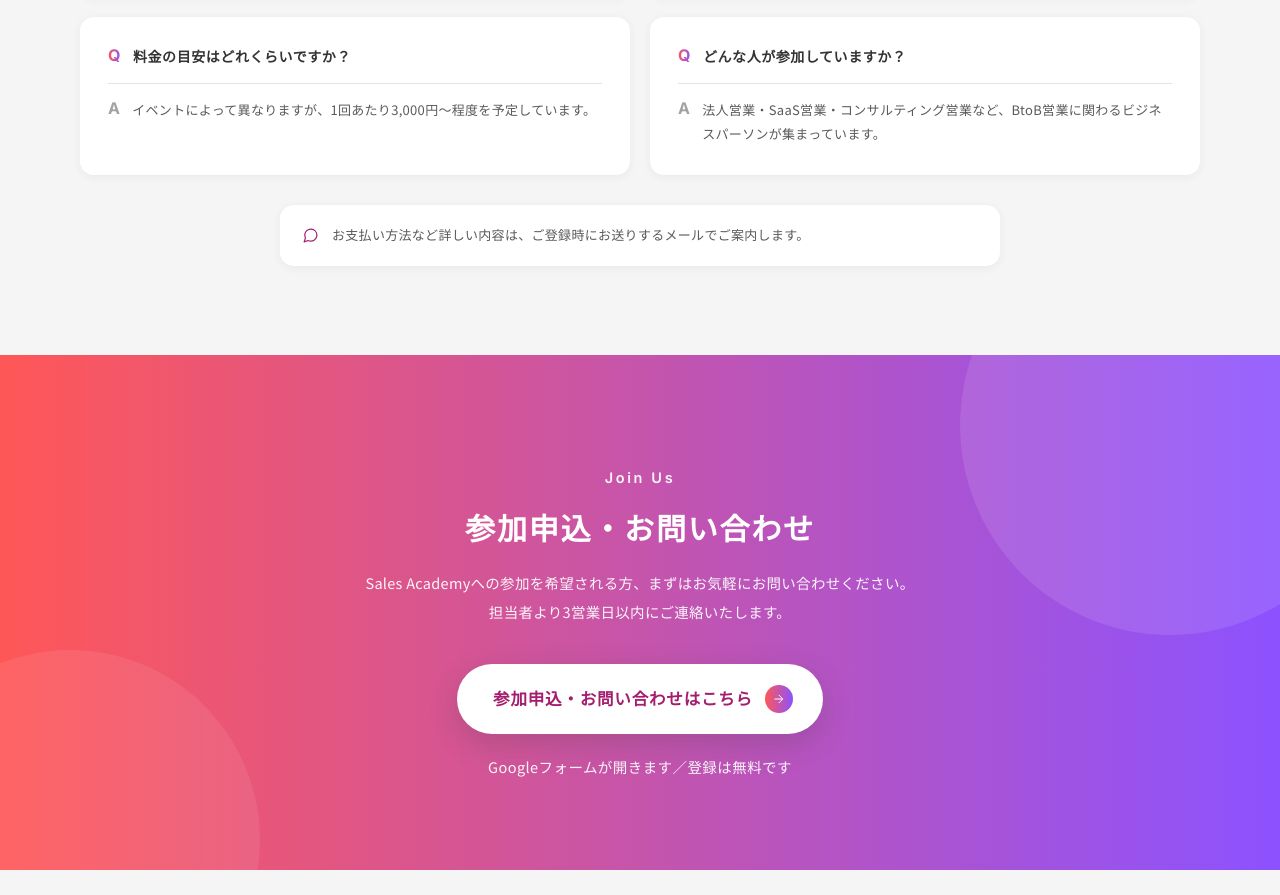
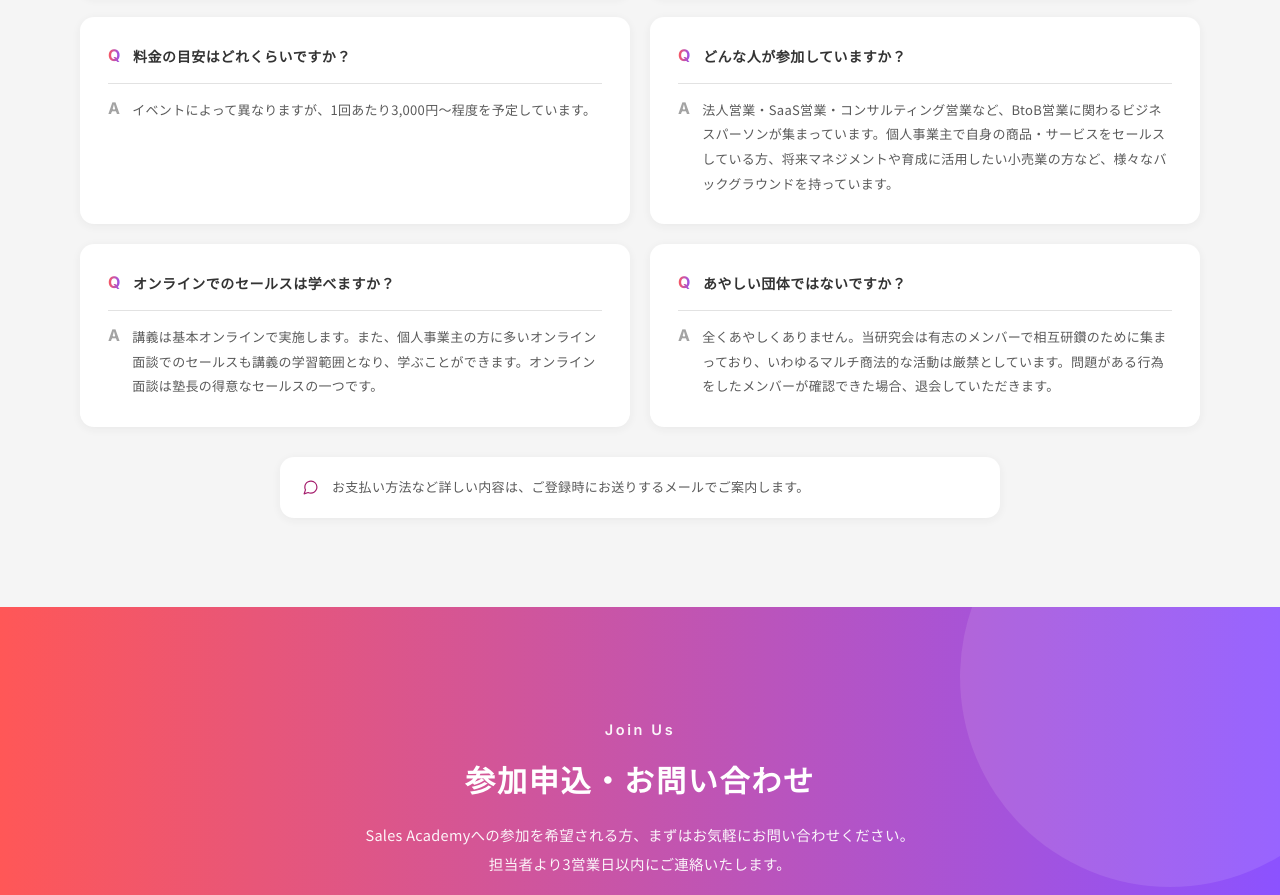
Before and after one commit to mk-lab-1111/Sales-academy, a plain HTML site: page index.html in a window 1280 px wide. Shown: the part 8983-9878 px from the top of the page. Drawn offline with Linux system fonts and the light colour scheme.

Commit message:
FAQを2件追加し、参加者層の説明を補足
- 「オンラインでのセールスは学べますか？」を追加。
- 「あやしい団体ではないですか？」を追加。マルチ商法的な活動を厳禁とし、
  問題行為が確認された場合は退会いただく旨を明記する。
- 「どんな人が参加していますか？」に、個人事業主や小売業など
  BtoB営業以外のバックグラウンドの参加者についての説明を追加。

Co-Authored-By: Claude Opus 5 <noreply@anthropic.com>
Claude-Session: https://claude.ai/code/session_01B39ZqAsAgodRpwFFhpHnQz

```diff
--- a/index.html
+++ b/index.html
@@ -1429,7 +1429,15 @@ ul{list-style:none}
       </div>
       <div class="faq rv">
         <div class="faq-q"><span class="qa qa-q">Q</span>どんな人が参加していますか？</div>
-        <div class="faq-a"><span class="qa qa-a">A</span>法人営業・SaaS営業・コンサルティング営業など、BtoB営業に関わるビジネスパーソンが集まっています。</div>
+        <div class="faq-a"><span class="qa qa-a">A</span>法人営業・SaaS営業・コンサルティング営業など、BtoB営業に関わるビジネスパーソンが集まっています。個人事業主で自身の商品・サービスをセールスしている方、将来マネジメントや育成に活用したい小売業の方など、様々なバックグラウンドを持っています。</div>
+      </div>
+      <div class="faq rv">
+        <div class="faq-q"><span class="qa qa-q">Q</span>オンラインでのセールスは学べますか？</div>
+        <div class="faq-a"><span class="qa qa-a">A</span>講義は基本オンラインで実施します。また、個人事業主の方に多いオンライン面談でのセールスも講義の学習範囲となり、学ぶことができます。オンライン面談は塾長の得意なセールスの一つです。</div>
+      </div>
+      <div class="faq rv">
+        <div class="faq-q"><span class="qa qa-q">Q</span>あやしい団体ではないですか？</div>
+        <div class="faq-a"><span class="qa qa-a">A</span>全くあやしくありません。当研究会は有志のメンバーで相互研鑽のために集まっており、いわゆるマルチ商法的な活動は厳禁としています。問題がある行為をしたメンバーが確認できた場合、退会していただきます。</div>
       </div>
     </div>
     <p class="faq-note rv">
```
